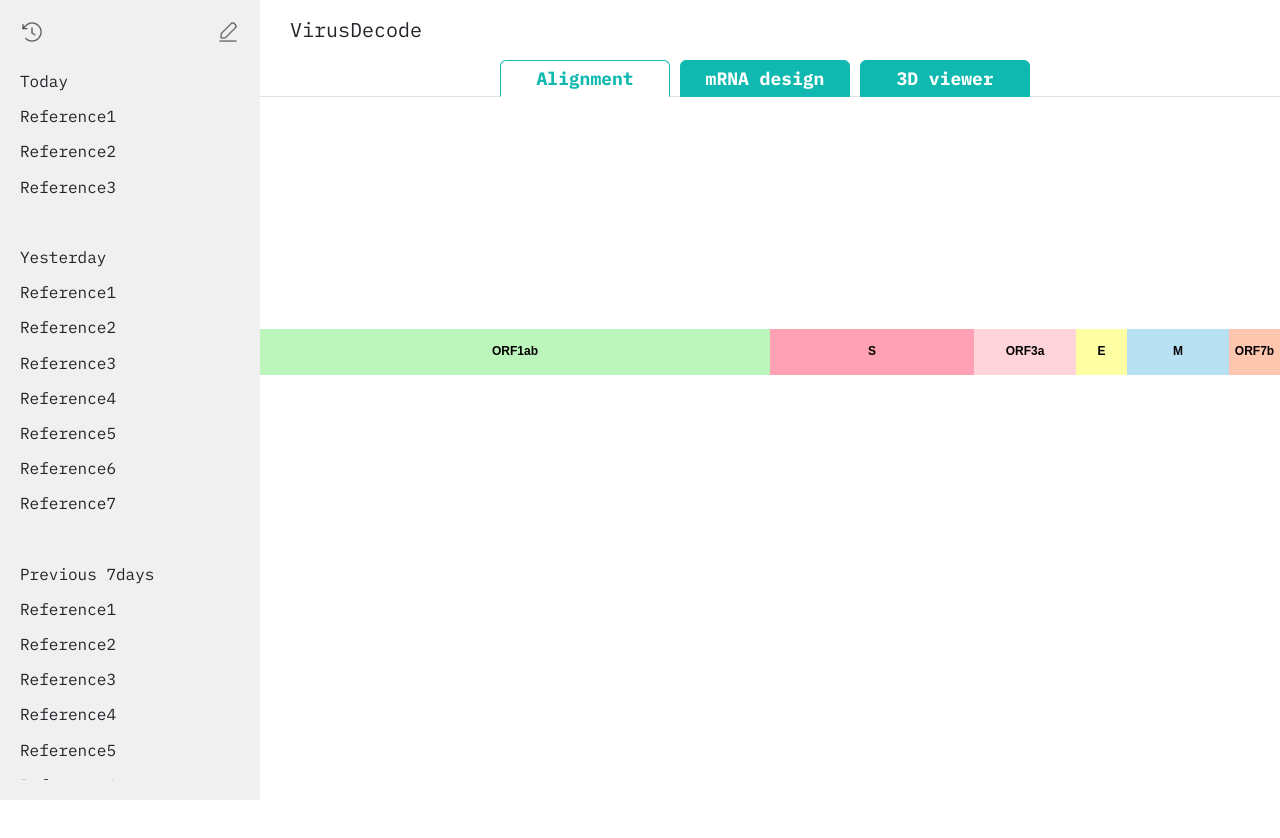
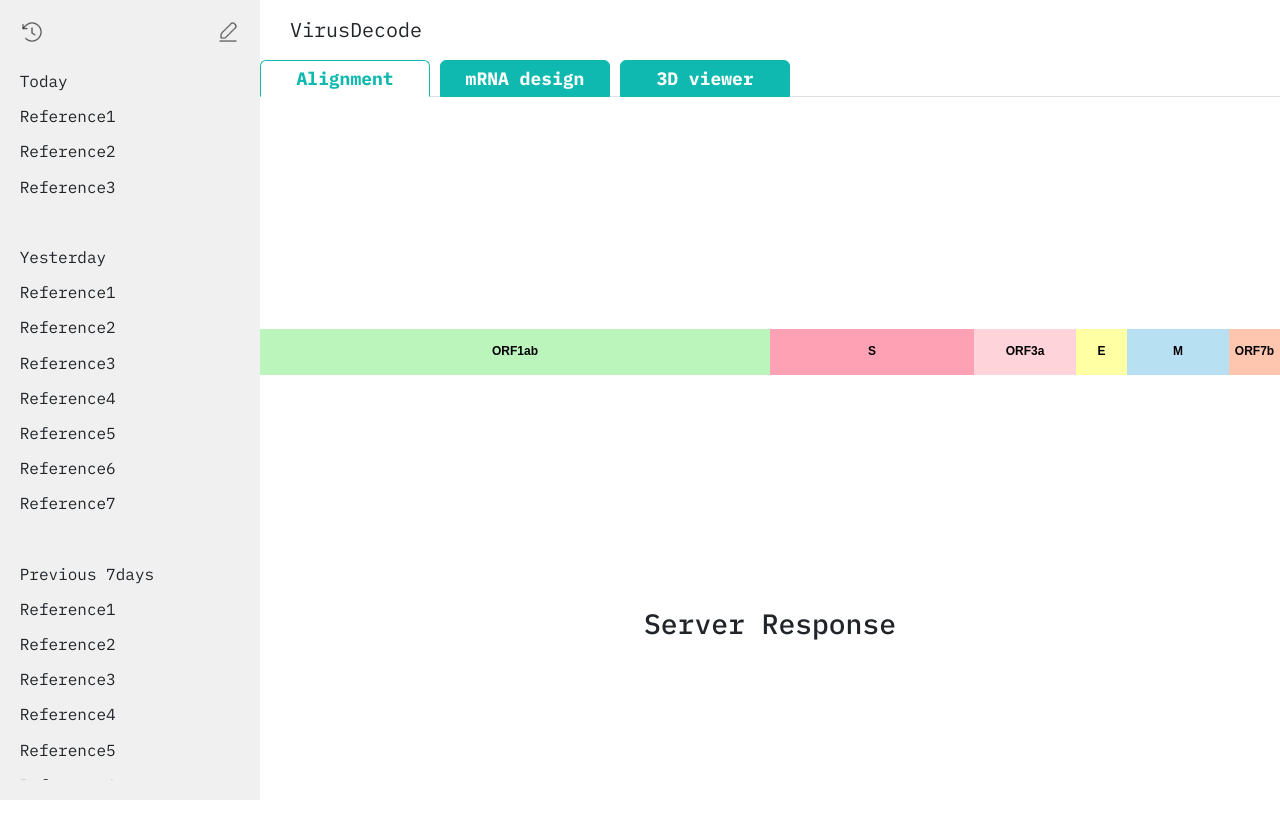
Before and after one commit to VirusDecode-project/VirusDecode, a React (Create React App) app in the folder frontend/: page /analysis in a window 1280 px wide. Shown: the top 838 px of the page. Built offline with nearby package versions, Linux system fonts and the light colour scheme.

Commit message:
chore:  Alignment.js 주석 추가

```diff
--- a/frontend/src/pages/analysis.js
+++ b/frontend/src/pages/analysis.js
@@ -1,21 +1,26 @@
-import React, { useState, useEffect } from 'react';
+import React, { useState, useEffect} from 'react';
+import { useLocation } from 'react-router-dom';
 import { Nav } from 'react-bootstrap';
 import { useNavigate } from 'react-router-dom';
 import loadingImage from '../image/loading.png';
 import './analysis.css';
 import Alignment from './Alignment';
+import MRNAdesign from './MRNAdesign';
 
 function Analysis() {
-  let [tab, setTab] = useState(0); // 현재 선택된 탭 상태
-  let [isLoading, setIsLoading] = useState(true); // 로딩 상태 관리
-  let [loadingText, setLoadingText] = useState('Analyzing'); // 로딩 텍스트 상태
-  let navigate = useNavigate(); // 페이지 이동을 위한 useNavigate 훅
-  const handleClose = () => setShow(false); // 모달 닫기
-  const handleShow = () => setShow(true); // 모달 열기
-  const [show, setShow] = useState(false); // 모달의 표시 상태
+  let [tab, setTab] = useState(0);
+  let [isLoading, setIsLoading] = useState(true);
+  let [loadingText, setLoadingText] = useState('Analyzing');
+  let navigate = useNavigate();
+  const handleClose = () => setShow(false);
+  const handleShow = () => setShow(true);
+  const [show, setShow] = useState(false);
+    /* parkki */
+    const location = useLocation();
+    const { responseBody } = location.state || {}; // 전달된 상태를 받아옴
+    /* parkki */
 
   useEffect(() => {
-    // 로딩 창 점(...) 나타내는 부분
     const interval = setInterval(() => {
       setLoadingText((prev) => {
         if (prev === 'Analyzing...') return 'Analyzing';
@@ -23,28 +28,19 @@ function Analysis() {
       });
     }, 500);
 
-    // 3초 로딩 지연
     setTimeout(() => {
       setIsLoading(false);
-      clearInterval(interval); // 점 나타내기?
+      clearInterval(interval);
     }, 3000);
-
 
     return () => clearInterval(interval);
   }, []);
 
   return (
     <div>
-      {isLoading ? (
-        // 로딩 화면
-        <div className="loading-container">
-          <img src={loadingImage} alt="Loading..." className="loading-image" />
-          <div className="loading-text">{loadingText}</div>
-        </div>
-      ) : (
         <div className={`analysis-container ${show ? 'shrink' : ''}`}>
           <>
-            <Nav variant="tabs" defaultActiveKey="link0" className="justify-content-center">
+            <Nav variant="tabs" defaultActiveKey="link0" className="justify-content-start">
               <Nav.Item>
                 <Nav.Link eventKey="link0" onClick={() => setTab(0)}>Alignment</Nav.Link>
               </Nav.Item>
@@ -54,17 +50,22 @@ function Analysis() {
               <Nav.Item>
                 <Nav.Link eventKey="link2" onClick={() => setTab(2)}>3D viewer</Nav.Link>
               </Nav.Item>
+
             </Nav>
-            <Tab tab={tab} /> {/* 선택된 탭에 따라 다른 내용을 표시 */}
+            <Tab tab={tab} />
+            {/*parkki 넣을 곳이 마땅치 않아서 아무곳에나 출력함 */}
+            <div>
+              <h3>Server Response</h3>
+              <pre>{JSON.stringify(responseBody, null, 2)}</pre>
+            </div>
+            {/*parkki */}
           </>
         </div>
-      )}
     </div>
   );
 }
 
 function Tab(props) {
-  // alignment 화면 스택바 예시 데이터
   const [data, setData] = useState([
     { label: 'ORF1ab', value: 50, color: 'rgba(144, 238, 144, 0.6)' },
     { label: 'S', value: 20, color: 'rgba(255, 99, 132, 0.6)' },
@@ -76,10 +77,10 @@ function Tab(props) {
 
   return (
     <div>
-      {/* 탭 별 화면 연결하는 부분*/}
       {props.tab === 0 && <Alignment data={data} />}
-      {props.tab === 1 && <div>mRNA design에 관한 내용을 나타냅니다.<br />(예정)</div>}
+      {props.tab === 1 && <MRNAdesign />}
       {props.tab === 2 && <div>3D viewer가 실행되는 페이지 입니다.<br />(베타서비스)</div>}
+
     </div>
   );
 }
```
